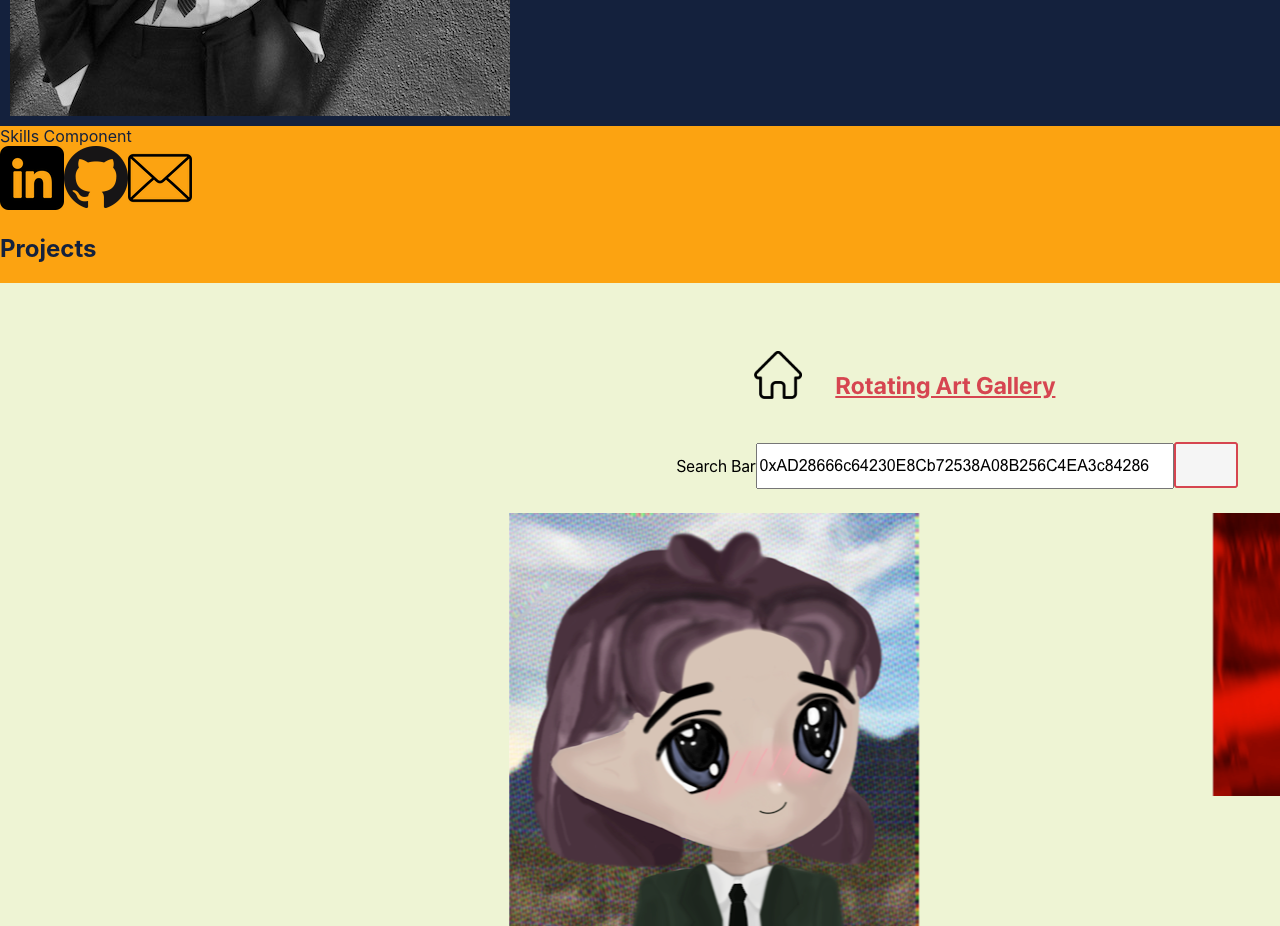
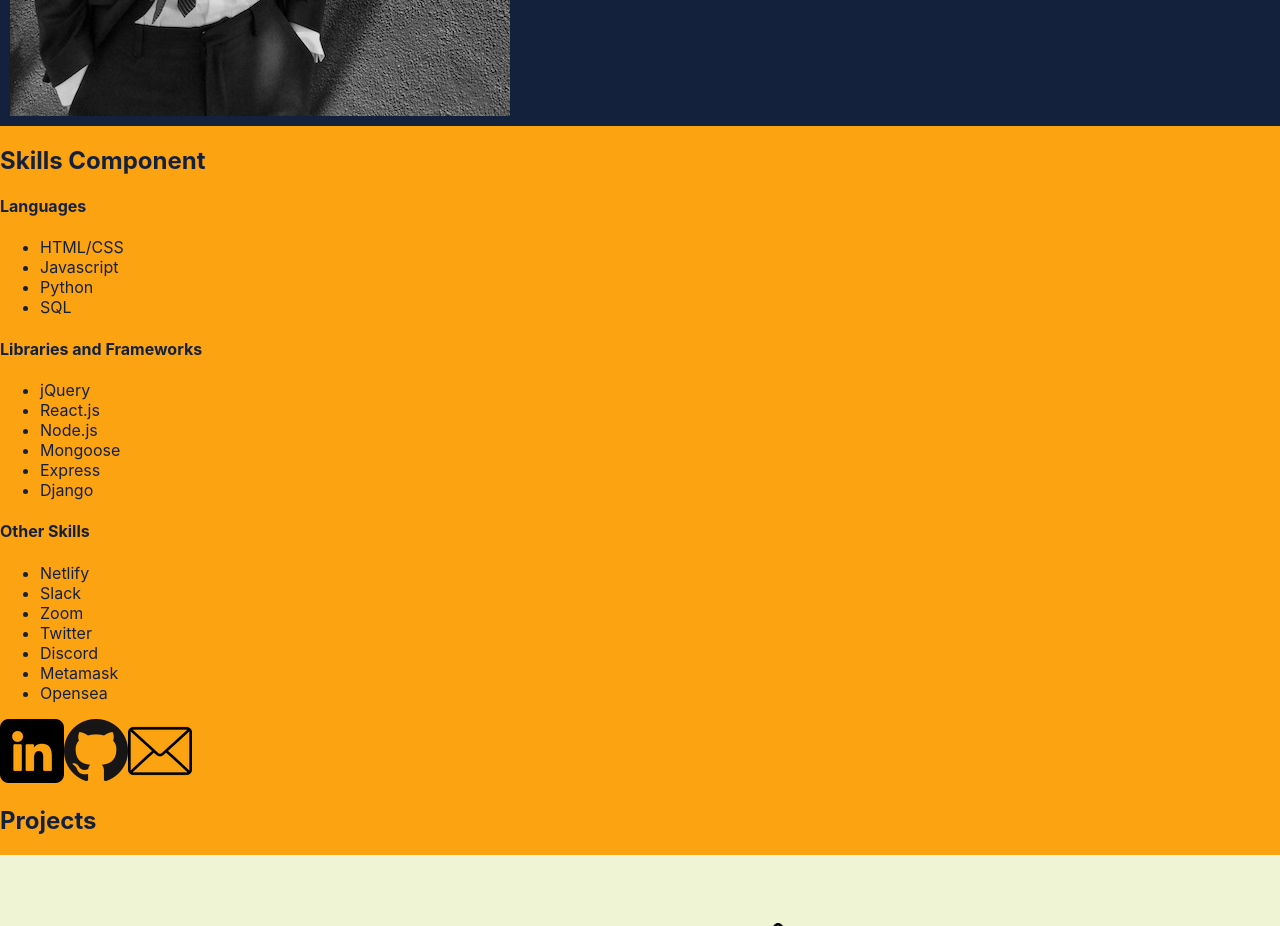
Before and after one commit to thinkaboutmovies/portfolio, a React (Create React App) app: page / in a window 1280 px wide. Shown: the part 1300-2226 px from the top of the page. Built offline with nearby package versions, Linux system fonts and the light colour scheme.

Commit message:
add lists to Skills.js

```diff
--- a/src/components/Skills.js
+++ b/src/components/Skills.js
@@ -3,13 +3,42 @@
 function Skills(props) {
     return (
         <div id='Skills'>
-          Skills Component
-          <section>
+          <h2>Skills Component</h2>
+          <section class='Skills-Card-List'>
+            <article id='languages'>
+                <h4>Languages</h4>
+                <ul>
+                    <li>HTML/CSS</li>
+                    <li>Javascript</li>
+                    <li>Python</li>
+                    <li>SQL</li>
+                </ul>
+            </article>
+            <article id='libraries-and-frameworks'>
+                <h4>Libraries and Frameworks</h4>
+                <ul>
+                    <li>jQuery</li>
+                    <li>React.js</li>
+                    <li>Node.js</li>
+                    <li>Mongoose</li>
+                    <li>Express</li>
+                    <li>Django</li>
+                </ul>
+            </article>
+            <article id='other-skills'>
+                <h4>Other Skills</h4>
+                <ul>
+                    <li>Netlify</li>
+                    <li>Slack</li>
+                    <li>Zoom</li>
+                    <li>Twitter</li>
+                    <li>Discord</li>
+                    <li>Metamask</li>
+                    <li>Opensea</li>
+                </ul>
+            </article>
+          </section>
 
-          </section>
-            <article>
-
-            </article>
         </div>
     );
 }
@@ -20,7 +49,7 @@
 /*
 
 Skills
-
+<li></li>
 Languages:
 HTML
 CSS
@@ -38,6 +67,7 @@
 
 
 Other:
+Netlify
 Slack
 Zoom
 Discord
@@ -48,4 +78,5 @@
 Dapps
 
 
+
 */
```
